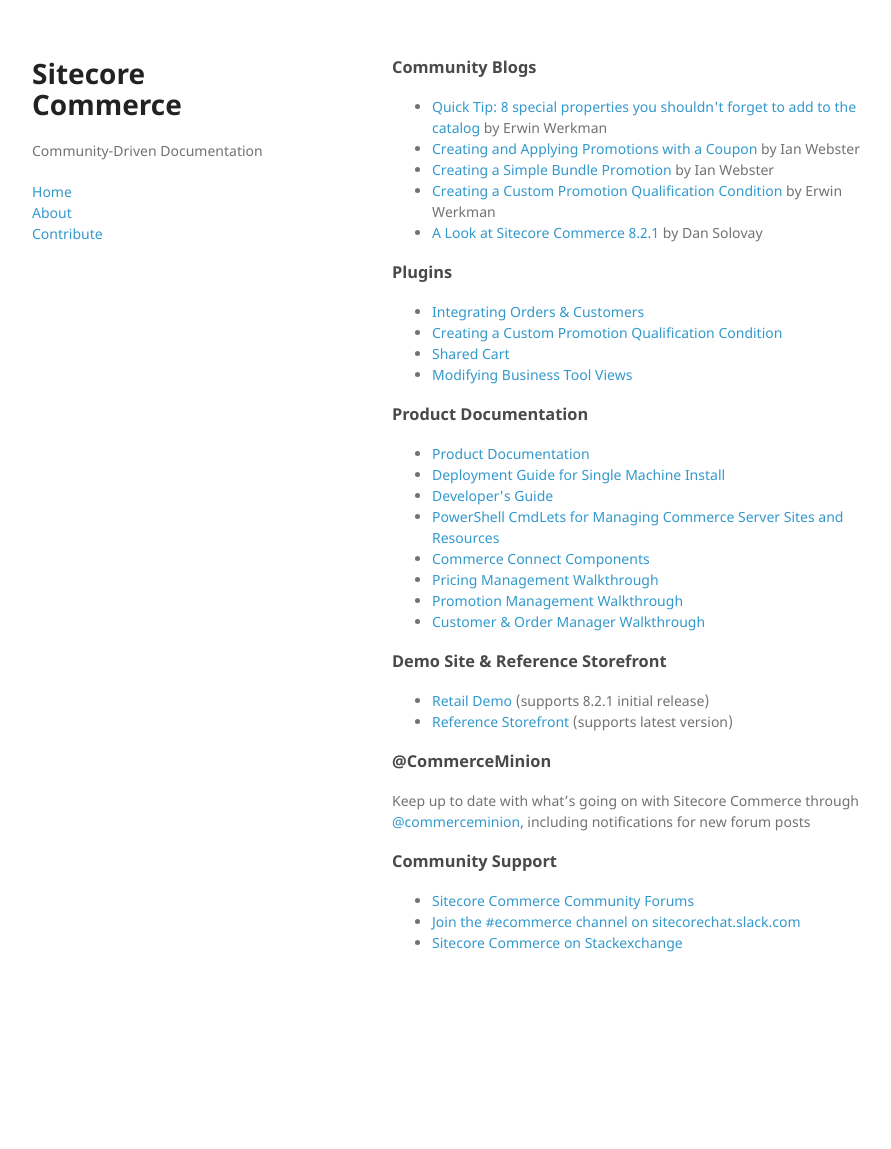
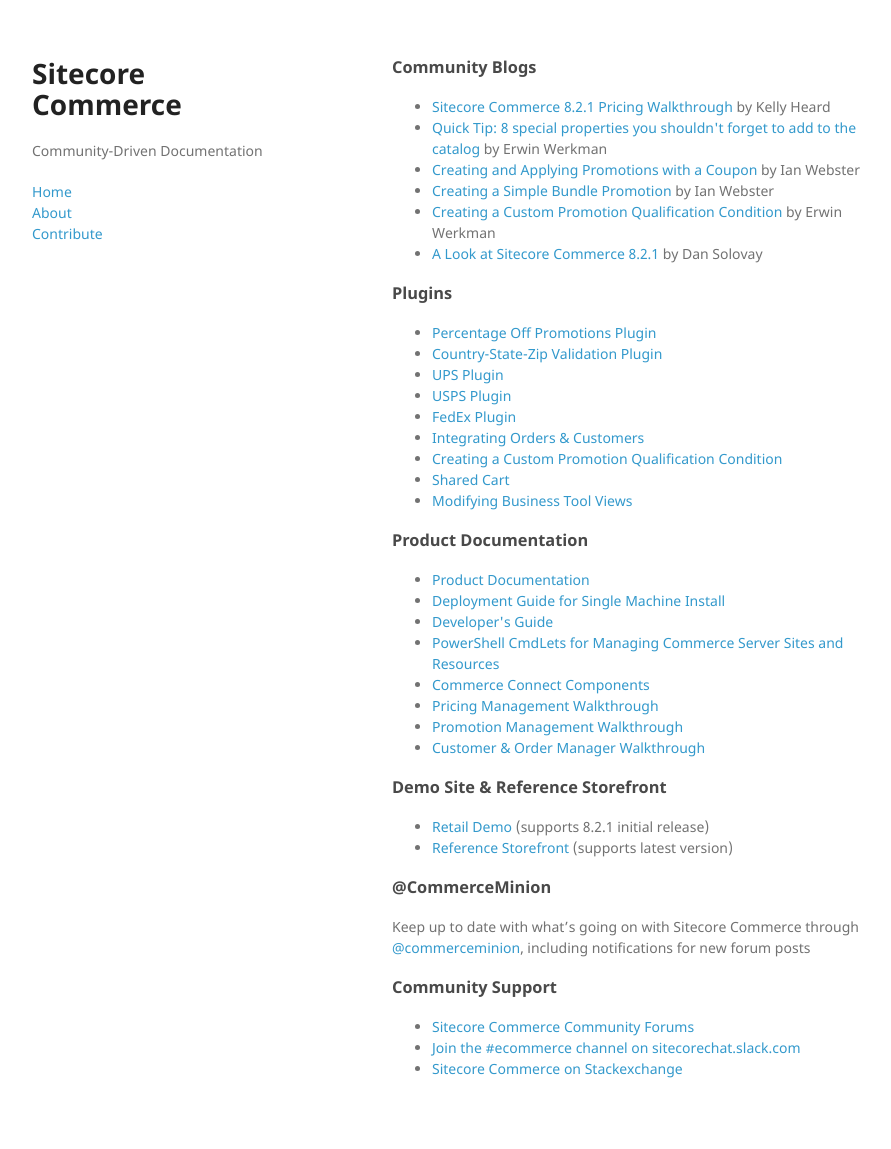
Before and after one commit to CommerceMinion/commerce-community-docs, a Jekyll site: the page built from index.md, in a window 1280 px wide. Shown: the whole page, without its empty margins (178-1069 px from the left). Built offline with Jekyll 4.4.1, drawn with Linux system fonts in a browser that asks for light colours; before the commit the page ends 1023 px from its top, so only the background shows below that.

Commit message:
added new blog post and plugins

```diff
--- a/_data/blogs.yml
+++ b/_data/blogs.yml
@@ -1,3 +1,9 @@
+- title: "Sitecore Commerce 8.2.1 Pricing Walkthrough"
+  link: https://community.sitecore.net/technical_blogs/b/the_commerce_experience/posts/commerce-pricing-walkthrough
+  author: Kelly Heard
+  submmitted-by: Kelly Heard
+  submitted-on: 07-26-2017
+
 - title: "Quick Tip: 8 special properties you shouldn't forget to add to the catalog"
   link: https://commerceservertips.com/quick-tip-8-special-properties-you-shouldnt-forget-to-add-to-the-catalog/
   author: Erwin Werkman
--- a/_data/plugins.yml
+++ b/_data/plugins.yml
@@ -1,3 +1,28 @@
+- name: Percentage Off Promotions Plugin
+  link: https://github.com/XCentium/SC-Plugin-Promotions-PercentageOff
+  author: XCentium
+  submitted-by: Kelly Heard
+
+- name: Country-State-Zip Validation Plugin
+  link: https://github.com/XCentium/SC-Plugin-Validation-CountryState
+  author: XCentium
+  submitted-by: Kelly Heard
+
+- name: UPS Plugin
+  link: https://github.com/XCentium/SC-Plugin-UPS
+  author: XCentium
+  submitted-by: Kelly Heard
+
+- name: USPS Plugin
+  link: https://github.com/XCentium/SC-Plugin-USPS
+  author: XCentium
+  submitted-by: Kelly Heard
+
+- name: FedEx Plugin
+  link: https://github.com/XCentium/SC-Plugin-FedEx
+  author: XCentium
+  submitted-by: Kelly Heard
+
 - name: Integrating Orders & Customers
   link: https://websterian.com/2017/06/08/sitecore-commerce-erp-integration-an-approach-part-1-integrating-orders-and-customers/
   author: Ian Webster
```
